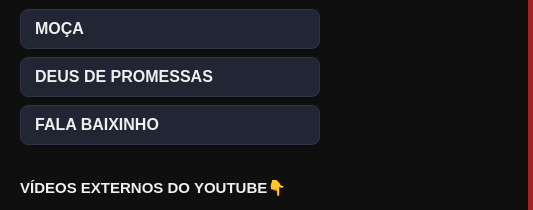
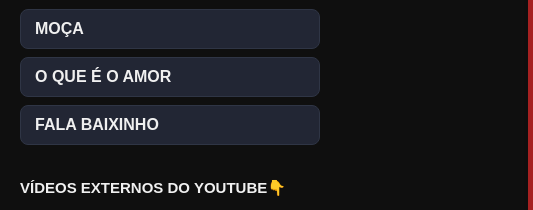
Before and after one commit to chrystian6990/chrys6990, a plain HTML site: page index.html in a window 1280 px wide. Shown: the part 169-379 px from the top of the page, 0-533 px from the left. Drawn offline with Linux system fonts and the light colour scheme.

Commit message:
Update index.html

```diff
--- a/index.html
+++ b/index.html
@@ -76,9 +76,9 @@
          autor: "TIEE",
          url: "https://youtu.be/QmMYqbxMXsI?si=nZPEch13HFdINbFa"
         },
-        { titulo: "DEUS DE PROMESSAS",
-         autor: "MINISTÉRIO APASCENTAR",
-         url: "https://youtu.be/93XkdakMp00?si=-S0mta76Kc_GxWhd"
+        { titulo: "O QUE É O AMOR ",
+         autor: "ARLINDO CRUZ",
+         url:" https://youtu.be/mGLrJ2fv0ug?si=XhOGt4dQEwNBFB8k"
         },
         { titulo: "FALA BAIXINHO",
          autor: "GRUPO REVEÇÃO",
```
